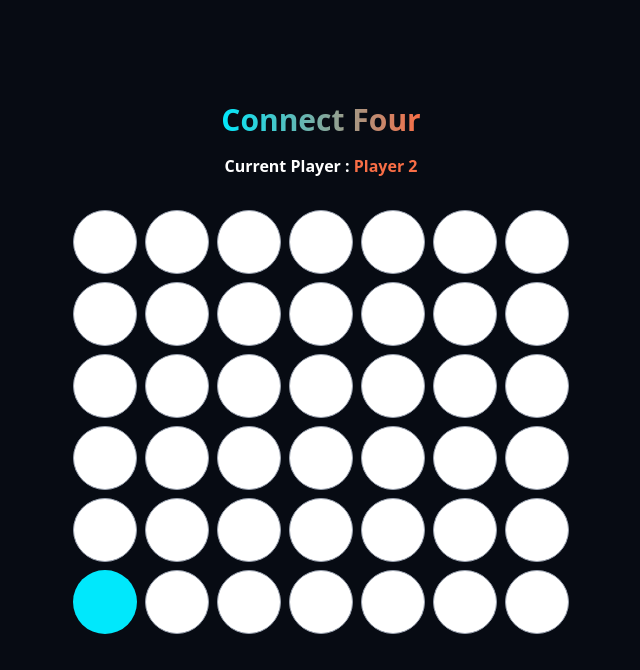
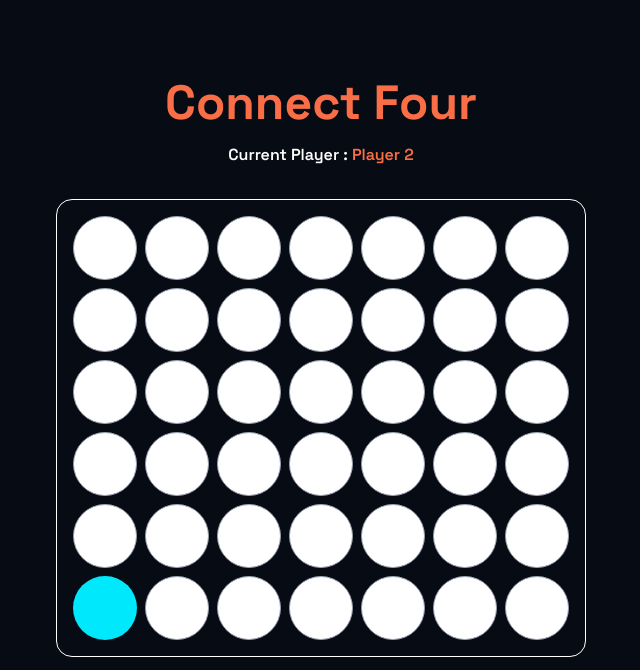
Before and after one commit to neikow/ecm-connect-four, a website built with Vite: page index.html in a window 1280 px wide. Both pictures are taken after a click on the button 424 px from the left and 242 px from the top of the page. Shown: the whole page, without its empty margins (319-959 px from the left). Built offline with nearby package versions, Linux system fonts and the light colour scheme.

Commit message:
nice animations

```diff
--- a/index.html
+++ b/index.html
@@ -5,7 +5,12 @@
     <link rel="icon" type="image/svg+xml" href="/icon.svg" />
     <meta name="viewport" content="width=device-width, initial-scale=1.0" />
     <link href="/src/style.css" rel="stylesheet">
-    <title>Power Four</title>
+
+    <link rel="preconnect" href="https://fonts.googleapis.com">
+    <link rel="preconnect" href="https://fonts.gstatic.com" crossorigin>
+    <link href="https://fonts.googleapis.com/css2?family=Space+Grotesk:wght@300..700&display=swap" rel="stylesheet">
+
+    <title>Connect Four</title>
   </head>
   <body>
     <div id="app"></div>
--- a/src/main.ts
+++ b/src/main.ts
@@ -1,16 +1,16 @@
 import { startPowerFour } from './power-four.ts'
 
 document.querySelector<HTMLDivElement>('#app')!.innerHTML = `
-  <div class='flex flex-col items-center justify-center gap-4 min-h-screen bg-background'>
-    <h1 class='font-bold text-3xl bg-linear-to-r/srgb from-primary to-secondary bg-clip-text text-transparent'>
+  <div id='game-wrapper' class='flex flex-col items-center justify-center gap-4 min-h-screen bg-background'>
+    <h1 class='font-black text-5xl text-(--current-player-color) transition-colors'>
       Connect Four
     </h1>
-    <div class='text-white font-semibold'>Current Player : <span id='currentPlayer'></span></div>
+    <div class='text-white font-semibold'>Current Player : <span class='text-(--current-player-color)' id='currentPlayer'></span></div>
 
-    <div id='board' class='grid grid-cols-7 gap-2 mt-4'></div>
+    <div id='board' class='p-4 border border-white rounded-2xl grid grid-cols-7 gap-2 mt-4'></div>
 
     <div class='h-12 flex flex-col items-center'>
-      <button id='reset' class='mt-4 px-4 py-2 bg-green-500 text-white rounded cursor-pointer'>Reset Game</button>
+      <button id='reset' class='mt-4 px-4 py-2 bg-red-500 text-white rounded cursor-pointer'>Reset Game</button>
       <div id='status' class='mt-4 text-lg font-semibold'></div>
     </div>
   </div>
--- a/src/power-four.ts
+++ b/src/power-four.ts
@@ -1,9 +1,14 @@
+const COLS = 7
+const ROWS = 6
+
 const CELL_EMPTY = 0
 const CELL_PLAYER1 = 1
 const CELL_PLAYER2 = 2
 
 const PLAYER_1_TEXT_CLASS = 'text-primary'
 const PLAYER_2_TEXT_CLASS = 'text-secondary'
+const TEXT_DEFAULT_CLASS = 'text-white'
+
 const PLAYER_1_BG_CLASS = 'cell-player-1'
 const PLAYER_2_BG_CLASS = 'cell-player-2'
 
@@ -19,16 +24,17 @@ export function updateStatus(status: 'player1' | 'player2' | 'draw' | '') {
 
   if (status === 'player1') {
     statusDiv.textContent = 'Player 1 wins!'
-    statusDiv.classList.remove(PLAYER_2_TEXT_CLASS)
+    statusDiv.classList.remove(PLAYER_2_TEXT_CLASS, TEXT_DEFAULT_CLASS)
     statusDiv.classList.add(PLAYER_1_TEXT_CLASS)
   }
   else if (status === 'player2') {
     statusDiv.textContent = 'Player 2 wins!'
-    statusDiv.classList.remove(PLAYER_1_TEXT_CLASS)
+    statusDiv.classList.remove(PLAYER_1_TEXT_CLASS, TEXT_DEFAULT_CLASS)
     statusDiv.classList.add(PLAYER_2_TEXT_CLASS)
   }
   else if (status === 'draw') {
     statusDiv.textContent = 'Game is a draw!'
+    statusDiv.classList.add(TEXT_DEFAULT_CLASS)
     statusDiv.classList.remove(PLAYER_1_TEXT_CLASS, PLAYER_2_TEXT_CLASS)
   }
   else {
@@ -92,9 +98,6 @@ export function hasWinner(board: Board): {
 }
 
 export function generateEmptyBoardData(): Board {
-  const ROWS = 6
-  const COLS = 7
-
   const board: Board = []
   for (let r = 0; r < ROWS; r++) {
     const row: number[] = []
@@ -151,11 +154,10 @@ function updateCurrentPlayerDisplay(player: number) {
   if (!currentPlayerSpan)
     throw new Error('Current player span not found')
 
+  const gameWrapper = document.getElementById('game-wrapper')
+  gameWrapper?.style.setProperty('--current-player-color', player === CELL_PLAYER1 ? 'var(--color-primary)' : 'var(--color-secondary)')
+
   currentPlayerSpan.textContent = player === CELL_PLAYER1 ? 'Player 1' : 'Player 2'
-  const playerColor = player === CELL_PLAYER1 ? PLAYER_1_TEXT_CLASS : PLAYER_2_TEXT_CLASS
-
-  currentPlayerSpan.classList.remove(PLAYER_1_TEXT_CLASS, PLAYER_2_TEXT_CLASS)
-  currentPlayerSpan.classList.add(playerColor)
 }
 
 function updateCellButton(row: number, col: number, value: number, boardContainer: HTMLDivElement) {
@@ -259,6 +261,26 @@ function addResetListener() {
   resetButton.addEventListener('click', resetGame)
 }
 
+function addHoverEffect(boardContainer: HTMLDivElement) {
+  const classes = ['ring', 'ring-2', 'ring-(--current-player-color)']
+  for (const cell of boardContainer.children) {
+    const div = cell as HTMLDivElement
+    const col = Number.parseInt(div.dataset.col || '0', 10)
+    div.addEventListener('mouseenter', () => {
+      document.querySelectorAll(`button[data-col='${col}']`).forEach((cell) => {
+        if (cell.classList.contains(PLAYER_1_BG_CLASS) || cell.classList.contains(PLAYER_2_BG_CLASS))
+          return
+        cell.classList.add(...classes)
+      })
+    })
+    div.addEventListener('mouseleave', () => {
+      document.querySelectorAll(`button[data-col='${col}']`).forEach((cell) => {
+        cell.classList.remove(...classes)
+      })
+    })
+  }
+}
+
 export function startPowerFour() {
   const board = generateEmptyBoardData()
 
@@ -268,6 +290,7 @@ export function startPowerFour() {
 
   addClickListeners(board, boardContainer)
   addResetListener()
+  addHoverEffect(boardContainer)
 
   toggleResetVisibility(false)
 }
--- a/src/style.css
+++ b/src/style.css
@@ -4,6 +4,8 @@
     --color-background: #070b13;
     --color-primary: #00E8FC;
     --color-secondary: #F96E46;
+
+    --font-sans: "Space Grotesk", sans-serif;
 }
 
 @layer components {
```
